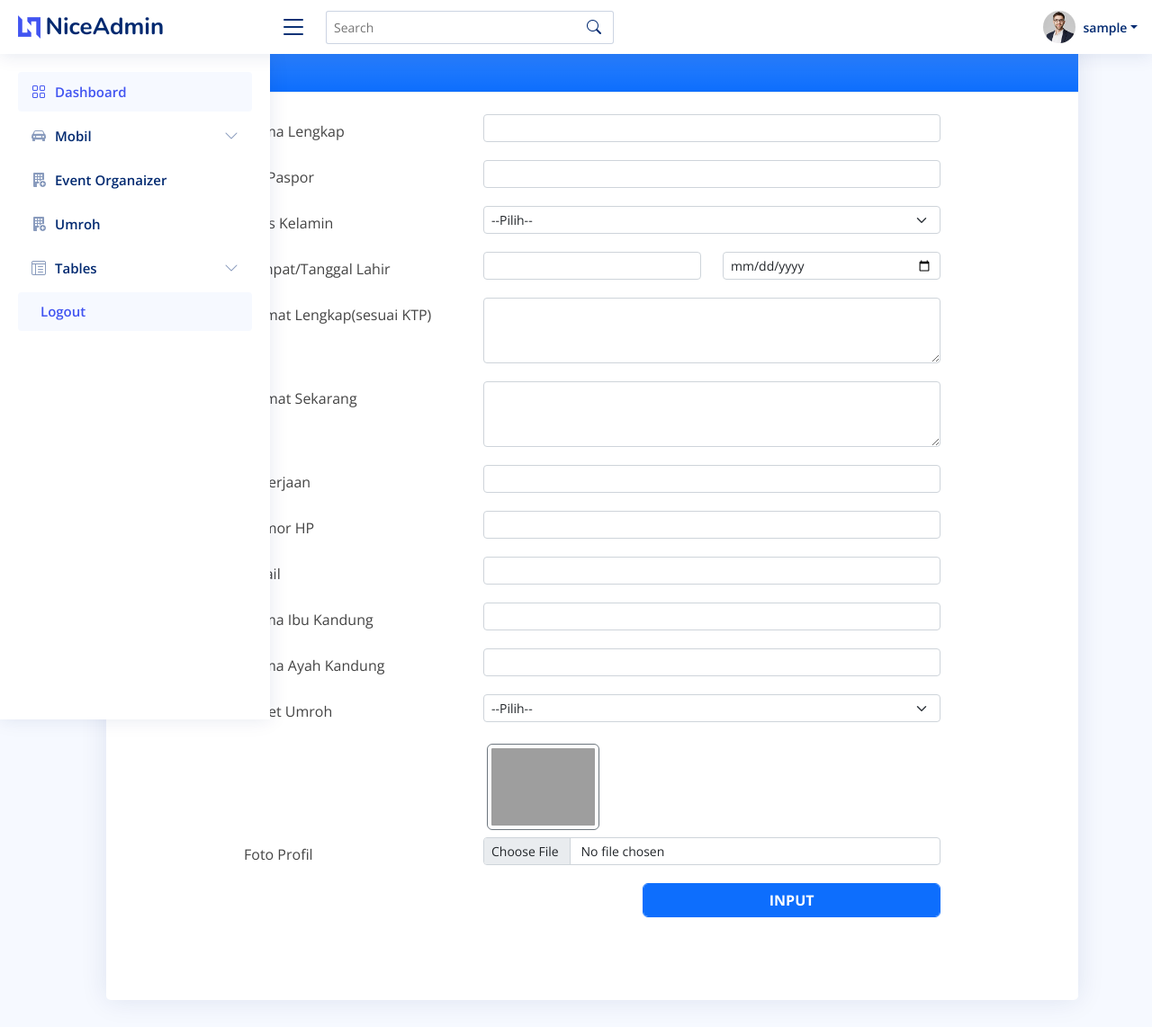
After one commit to HenriHerdiyanto/A7_eventOrganaizer, a PHP site: page /admin/umroh.php in a window 1280 px wide. The commit adds this page. Shown: the whole page at 90% size. Run offline with PHP 8.4, Linux system fonts and the light colour scheme; the visitor is signed in with stand-in values (Sample User, id 1); data that the repository does not hold is empty; some libraries are stand-ins or nearby versions; grey boxes are pictures that could not be loaded.

Commit message:
menambahkan create dan update umroh

```diff
--- a/admin/header.php
+++ b/admin/header.php
@@ -179,6 +179,12 @@ if (!isset($_SESSION['username'])) {
         <a class="nav-link collapsed" href="daftar-event.php">
           <i class="bi bi-building-fill-add"></i></i><span>Event Organaizer</span>
         </a>
+      </li>
+      <li class="nav-item">
+        <a class="nav-link collapsed" href="daftar-umroh.php">
+          <i class="bi bi-building-fill-add"></i></i><span>Umroh</span>
+        </a>
+      </li>
 
       <li class="nav-item">
         <a class="nav-link collapsed" data-bs-target="#tables-nav" data-bs-toggle="collapse" href="#">
--- /dev/null
+++ b/admin/umroh.php
@@ -0,0 +1,316 @@
+<?php
+ini_set('display_errors', '1');
+ini_set('display_startup_errors', '1');
+error_reporting(E_ALL);
+
+require('../config.php');
+$nama           = "";
+$paspor         = "";
+$tempat         = "";
+$tanggal_lahir  = "";
+$gender         = "";
+$alamat         = "";
+$domisili       = "";
+$pekerjaan      = "";
+$hp             = "";
+$email          = "";
+$paket          = "";
+$ayah           = "";
+$ibu            = "";
+$foto           = "";
+$id_umroh       = "";
+
+if(isset($_GET['id'])){
+    $id_umroh = $_GET['id'];
+    $proses  = $_GET['proses'];
+    if($proses == "edit"){
+        $query_call = mysqli_query($koneksi,"SELECT * FROM umroh where id = $id_umroh");
+        $sql_call = mysqli_fetch_assoc($query_call);
+        $nama           = $sql_call['nama'];
+        $paspor         = $sql_call['paspor'];
+        $tempat         = $sql_call['tempat_lahir'];
+        $tanggal_lahir  = $sql_call['tanggal_lahir'];
+        $gender         = $sql_call['gender'];
+        $alamat         = $sql_call['alamat'];
+        $domisili       = $sql_call['domisili'];
+        $pekerjaan      = $sql_call['pekerjaan'];
+        $hp             = $sql_call['hp'];
+        $email          = $sql_call['email'];
+        $paket          = $sql_call['paket'];
+        $ayah           = $sql_call['ayah'];
+        $ibu            = $sql_call['ibu'];
+        $foto            = $sql_call['foto'];
+    }
+    elseif($proses == "delete"){
+        $sql_delete = mysqli_query($koneksi,"DELETE FROM karyawan where id = $id_umroh");
+        if($sql_delete){
+            echo "<script type='text/javascript'>
+            alert('hAPUS Data Berhasil');
+            window.location.replace('daftar-umroh.php');
+            </script>";
+        exit;
+        }else{
+            echo "<script type='text/javascript'>
+            alert('hAPUS Data Berhasil');
+            window.location.replace('daftar-umroh.php');
+            </script>";
+        exit;
+        }
+    }
+}
+
+if(isset($_POST['input'])){
+    $nama           = $_POST['nama'];
+    $paspor         = $_POST['paspor'];
+    $tempat         = $_POST['tempat_lahir'];
+    $tanggal_lahir  = $_POST['tanggal_lahir'];
+    $gender         = $_POST['gender'];
+    $alamat         = $_POST['alamat'];
+    $domisili       = $_POST['domisili'];
+    $pekerjaan      = $_POST['pekerjaan'];
+    $hp             = $_POST['hp'];
+    $email          = $_POST['email'];
+    $paket          = $_POST['paket'];
+    $ayah           = $_POST['ayah'];
+    $ibu            = $_POST['ibu'];
+
+  $direktori= "assets/img/umroh/";
+  $fileName = $_FILES['foto']['name'];
+  move_uploaded_file($_FILES['foto']['tmp_name'],$direktori.$fileName);
+
+  $sql_input = mysqli_query($koneksi,"INSERT INTO umroh SET nama='$nama', paspor='$paspor', tempat_lahir='$tempat', tanggal_lahir='$tanggal_lahir', gender='$gender', alamat='$alamat', domisili='$domisili', pekerjaan='$pekerjaan', hp='$hp', email='$email', paket='$paket', ayah='$ayah', ibu='$ibu', tanggal=DATE_FORMAT(CURDATE(),'%d-%m-%Y'), foto='$fileName' ");
+
+  if($sql_input){
+    echo "<script type='text/javascript'>
+    alert('Input Data Berhasil');
+    window.location.replace('daftar-umroh.php');
+    </script>";
+    exit;
+  }else{
+    echo "<script type='text/javascript'>
+    alert('Input Data Gagal');
+    window.location.replace('daftar-umroh.php');
+      </script>";
+    exit;
+  }
+}elseif(isset($_POST['edit'])){
+    $nama           = $_POST['nama'];
+    $paspor         = $_POST['paspor'];
+    $tempat         = $_POST['tempat_lahir'];
+    $tanggal_lahir  = $_POST['tanggal_lahir'];
+    $gender         = $_POST['gender'];
+    $alamat         = $_POST['alamat'];
+    $domisili       = $_POST['domisili'];
+    $pekerjaan      = $_POST['pekerjaan'];
+    $hp             = $_POST['hp'];
+    $email          = $_POST['email'];
+    $paket          = $_POST['paket'];
+    $ayah           = $_POST['ayah'];
+    $ibu            = $_POST['ibu'];
+
+    $direktori= "assets/img/umroh/";
+    $fileName = $_FILES['foto']['name'];
+    if(!empty($fileName) ){
+      move_uploaded_file($_FILES['foto']['tmp_name'],$direktori.$fileName);
+      $sql_edit = mysqli_query($koneksi,"UPDATE umroh SET nama='$nama', paspor='$paspor', tempat_lahir='$tempat', tanggal_lahir='$tanggal_lahir', gender='$gender', alamat='$alamat', domisili='$domisili', pekerjaan='$pekerjaan', hp='$hp', email='$email', paket='$paket', ayah='$ayah', ibu='$ibu', tanggal=DATE_FORMAT(CURDATE(),'%d-%m-%Y'), foto='$fileName' where id = $id_umroh ");
+    }else{
+        $sql_edit = mysqli_query($koneksi,"UPDATE umroh SET nama='$nama', paspor='$paspor', tempat_lahir='$tempat', tanggal_lahir='$tanggal_lahir', gender='$gender', alamat='$alamat', domisili='$domisili', pekerjaan='$pekerjaan', hp='$hp', email='$email', paket='$paket', ayah='$ayah', ibu='$ibu', tanggal=DATE_FORMAT(CURDATE(),'%d-%m-%Y') where id = '$id_umroh' ");
+    }
+
+    if($sql_edit){
+        echo "<script type='text/javascript'>
+        alert('Edit Data Berhasil');
+        window.location.replace('daftar-umroh.php');
+        </script>";
+      exit;
+    }else{
+        echo "<script type='text/javascript'>
+        alert('Edit Data Gagal');
+        window.location.replace('daftar-umroh.php');
+        </script>";
+      exit;
+    }
+}
+require('header.php');
+?>
+    <form action="" method="POST" enctype="multipart/form-data">
+        <div class="container ps-5 mt-5  justify-content-center">
+            <div class="card">
+                <h5 class="card-header  bg-primary bg-gradient text-light">Input Data Umroh</h5>
+                <div class="card-body mt-4 mb-4">
+                    <div class="row justify-content-center">
+                        <div class="col-xl-3 col-md-6 mb-1">
+                        <label for="firstname" class="col-form-label">Nama Lengkap</label>
+                        </div>
+                        <div class="col-xl-6 col-md-6 mb-1">
+                        <div  class="input-group input-group-sm mb-3 ">
+                            <input type="text"  name="nama" value="<?php echo $nama ?>" class="form-control text-capitalize" required>
+                        </div>
+                        </div>
+                    </div>
+                    <div class="row d-flex justify-content-center">
+                        <div class="col-xl-3 col-md-6 mb-1">
+                            <label class="col-form-label">No Paspor</label>
+                        </div>
+                        <div class="col-xl-6 col-md-6 mb-1">
+                            <div  class="input-group input-group-sm mb-3 ">
+                                <input type="text" name="paspor" value="<?php echo $paspor ?>" class="form-control " required>
+                            </div>
+                        </div>
+                    </div>
+                    <div class="row justify-content-center">
+                        <div class="col-xl-3 col-md-6 mb-1">
+                            <label class="col-form-label">Jenis Kelamin</label>
+                        </div>
+                        <div class="col-xl-6 col-md-6 mb-1">
+                            <div  class="input-group input-group-sm mb-3 ">
+                                <select name="gender" class="form-select form-control" required>
+                                    <option value="">--Pilih--</option>
+                                    <option value="L" <?php echo ($gender == 'L') ? "selected": "" ?>>Laki-laki</option>
+                                    <option value="P" <?php echo ($gender == 'P') ? "selected": "" ?>>Perempuan</option>
+                                </select>
+                            </div>
+                        </div>
+                    </div>
+                    <div class="row d-flex justify-content-center">
+                        <div class="col-xl-3 col-md-6 mb-1">
+                        <label class="col-form-label">Tempat/Tanggal Lahir</label>
+                        </div>
+                        <div class="col-xl-3 col-md-6 mb-1">
+                            <div  class="input-group input-group-sm mb-3 ">
+                                <input type="text" name="tempat_lahir" value="<?php echo $tempat ?>" class="form-control " required>
+                            </div>
+                        </div>
+                        <div class="col-xl-3 col-md-6 mb-1">
+                            <div  class="input-group input-group-sm mb-3 ">
+                                <input type="date" name="tanggal_lahir" value="<?php echo $tanggal_lahir ?>" class="form-control " required>
+                            </div>
+                        </div>
+                    </div>
+                    <div class="row d-flex justify-content-center">
+                        <div class="col-xl-3 col-md-6 mb-1">
+                            <label class="col-form-label">Alamat Lengkap(sesuai KTP)</label>
+                        </div>
+                        <div class="col-xl-6 col-md-6 mb-1">
+                            <div  class="input-group input-group-sm mb-3 ">
+                                <textarea  name="alamat" class="form-control" rows="3" required><?php echo $alamat ?></textarea>
+                            </div>
+                        </div>
+                    </div>
+                    <div class="row d-flex justify-content-center">
+                        <div class="col-xl-3 col-md-6 mb-1">
+                            <label class="col-form-label">Alamat Sekarang</label>
+                        </div>
+                        <div class="col-xl-6 col-md-6 mb-1">
+                            <div  class="input-group input-group-sm mb-3 ">
+                                <textarea name="domisili" class="form-control" rows="3" required><?php echo $domisili ?></textarea>
+                            </div>
+                        </div>
+                    </div>
+                    <div class="row d-flex justify-content-center">
+                        <div class="col-xl-3 col-md-6 mb-1">
+                            <label class="col-form-label">Pekerjaan</label>
+                        </div>
+                        <div class="col-xl-6 col-md-6 mb-1">
+                            <div  class="input-group input-group-sm mb-3 ">
+                                <input type="text" value="<?php echo $pekerjaan ?>" name="pekerjaan" class="form-control" required>
+                            </div>
+                        </div>
+                    </div>
+                    <div class="row d-flex justify-content-center">
+                        <div class="col-xl-3 col-md-6 mb-1">
+                            <label class="col-form-label">Nomor HP</label>
+                        </div>
+                        <div class="col-xl-6 col-md-6 mb-1">
+                            <div  class="input-group input-group-sm mb-3 ">
+                                <input type="text" value="<?php echo $hp ?>" name="hp" class="form-control" required>
+                            </div>
+                        </div>
+                    </div>
+                    <div class="row d-flex justify-content-center">
+                        <div class="col-xl-3 col-md-6 mb-1">
+                            <label class="col-form-label">Email</label>
+                        </div>
+                        <div class="col-xl-6 col-md-6 mb-1">
+                            <div  class="input-group input-group-sm mb-3 ">
+                                <input type="text" value="<?php echo $email ?>" name="email" class="form-control" required>
+                            </div>
+                        </div>
+                    </div>
+                    <div class="row d-flex justify-content-center">
+                        <div class="col-xl-3 col-md-6 mb-1">
+                            <label class="col-form-label">Nama Ibu Kandung</label>
+                        </div>
+                        <div class="col-xl-6 col-md-6 mb-1">
+                            <div  class="input-group input-group-sm mb-3 ">
+                                <input type="text" value="<?php echo $ibu ?>" name="ibu" class="form-control" required>
+                            </div>
+                        </div>
+                    </div>
+                    <div class="row d-flex justify-content-center">
+                        <div class="col-xl-3 col-md-6 mb-1">
+                            <label class="col-form-label">Nama Ayah Kandung</label>
+                        </div>
+                        <div class="col-xl-6 col-md-6 mb-1">
+                            <div  class="input-group input-group-sm mb-3 ">
+                                <input type="text" value="<?php echo $ayah ?>" name="ayah" class="form-control" required>
+                            </div>
+                        </div>
+                    </div>
+                    <div class="row justify-content-center">
+                        <div class="col-xl-3 col-md-6 mb-1">
+                            <label class="col-form-label">Paket Umroh</label>
+                        </div>
+                        <div class="col-xl-6 col-md-6 mb-1">
+                            <div  class="input-group input-group-sm mb-3 ">
+                                <select name="paket" class="form-select form-control" required>
+                                    <option value="">--Pilih--</option>
+                                    <option value="Quad" <?php echo ($paket == 'Quad') ? "selected": "" ?>>Quad</option>
+                                    <option value="Triple" <?php echo ($paket == 'Triple') ? "selected": "" ?>>Triple</option>
+                                    <option value="Double" <?php echo ($paket == 'Double') ? "selected": "" ?>>Double</option>
+                                </select>
+                            </div>
+                        </div>
+                    </div>
+                    <div class="row justify-content-center">
+                        <div class="col-xl-3 col-md-6 mb-1"></div>
+                        <div class="col-xl-6 col-md-6 mb-1">
+                           <div class="text-start p-1 ">
+                            <a href="assets/img/umroh/<?php echo $foto ?>">
+                                <img src="assets/img/umroh/<?php echo $foto ?>" class="w-25 p-1 rounded border border-secondary" alt="<?php echo $foto ?>">
+                            </a>
+                           </div>
+                        </div>
+                    </div>
+                    <div class="row justify-content-center">
+                            <div class="col-xl-3 col-md-6 mb-1">
+                                <label class="col-form-label">Foto Profil</label>
+                            </div>
+                        <div class="col-xl-6 col-md-6 mb-1">
+                            <div class="input-group input-group-sm mb-3 ">
+                                <input type="file" name="foto"  class="form-control">
+                            </div>
+                        </div>
+                    </div>
+                    <div class="row justify-content-center">
+                        <div class="col-xl-5 col-md-6 mb-1 "></div>
+                        <?php
+                            if(empty($id_umroh)){
+                        echo "<div class='col-xl-4 col-md-6 mb-5 text-end '>";
+                        echo "<button type='submit' class='btn btn-primary form-control fw-bold text-uppercase' name='input'>Input</button>";
+                        echo "</div>";
+                        }else{
+                        echo "<div class='col-xl-2 col-md-6 mb-5 text-end  >";
+                        echo "<a href='data-karyawan.php' class='text-decoration-none text-light'><button class='btn btn-danger form-control fw-bold text-uppercase'>Batal</button></a>";
+                        echo "</div>";
+                        echo "<div class='col-xl-2 col-md-6 mb-5 text-end ' >";
+                        echo "<button type='submit' class='btn btn-primary form-control fw-bold text-uppercase' name='edit'>Simpan</button>";
+                        echo "</div>";
+                            }
+                        ?>
+                    </div>
+                </div>
+            </div>
+        </div>
+    </form>
+<?php require('footer.php'); ?>
```
Also changed, not shown: admin/daftar-umroh.php (added, +83 -0 lines), admin/assets/img/umroh/20200823_214056.jpg (added), admin/assets/img/umroh/IMG_20200726_112922-1.jpg (added), admin/assets/img/umroh/IMG_8692.JPG (added).
